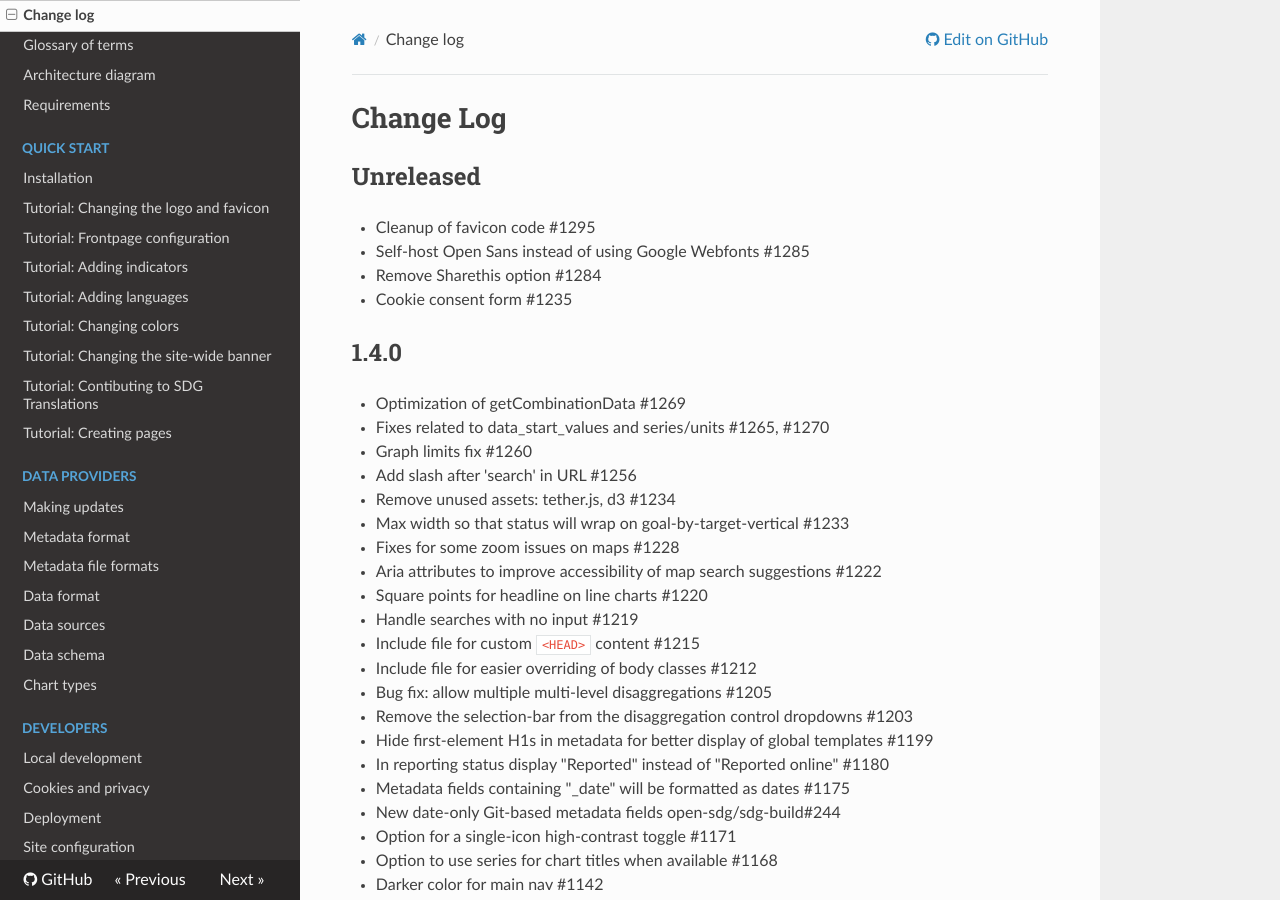
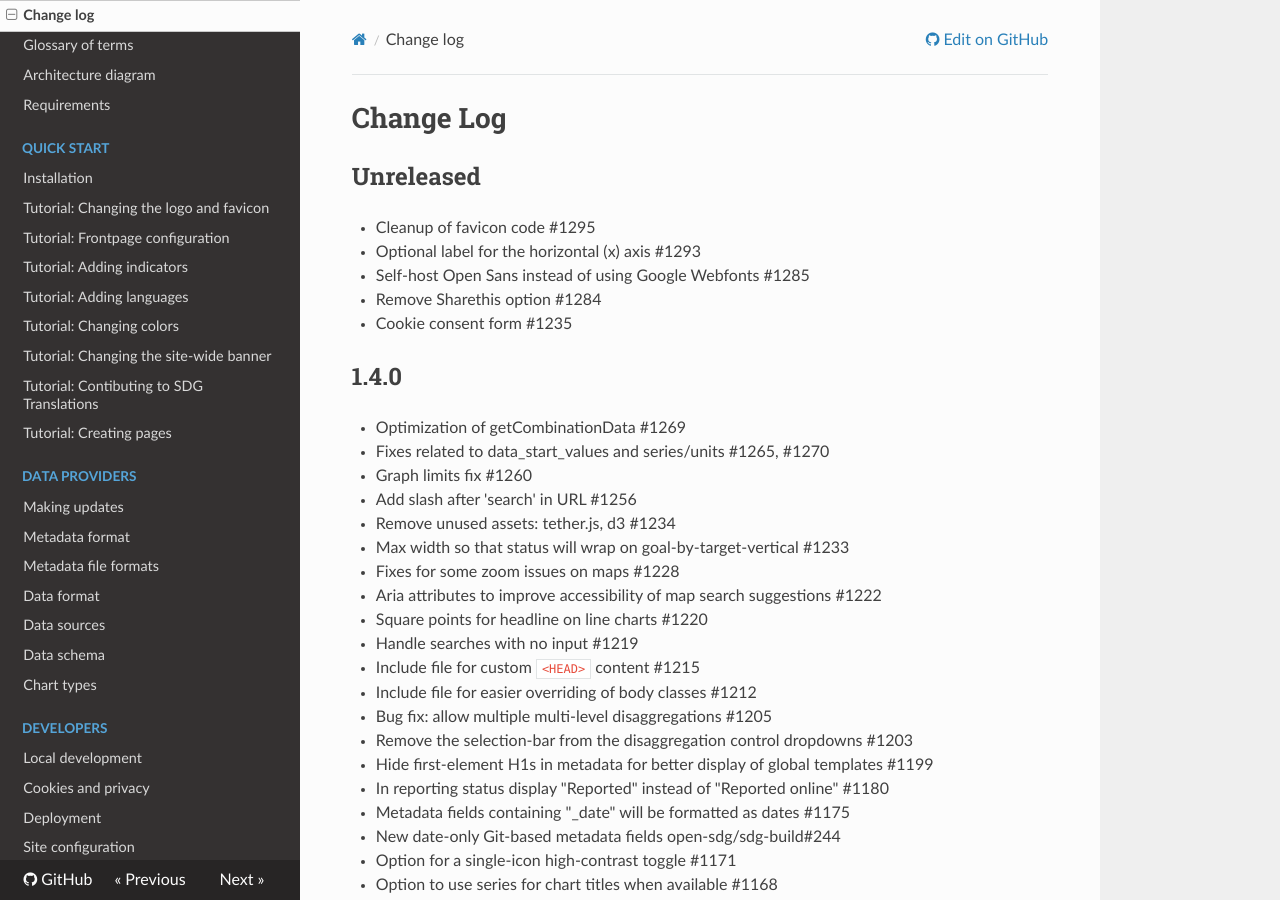
Before and after one commit to open-sdg/open-sdg, an MkDocs documentation site: the page built from docs/changelog.md, in a window 1280 px wide and 900 px high. Built offline with MkDocs 1.6.1, drawn with Linux system fonts in a browser that asks for light colours; nearby versions of some CDN libraries; old or Windows-style settings are respelled for this version of MkDocs.

Commit message:
Changelog

```diff
--- a/docs/changelog.md
+++ b/docs/changelog.md
@@ -3,6 +3,7 @@
 ## Unreleased
 
 * Cleanup of favicon code #1295
+* Optional label for the horizontal (x) axis #1293
 * Self-host Open Sans instead of using Google Webfonts #1285
 * Remove Sharethis option #1284
 * Cookie consent form #1235
```
